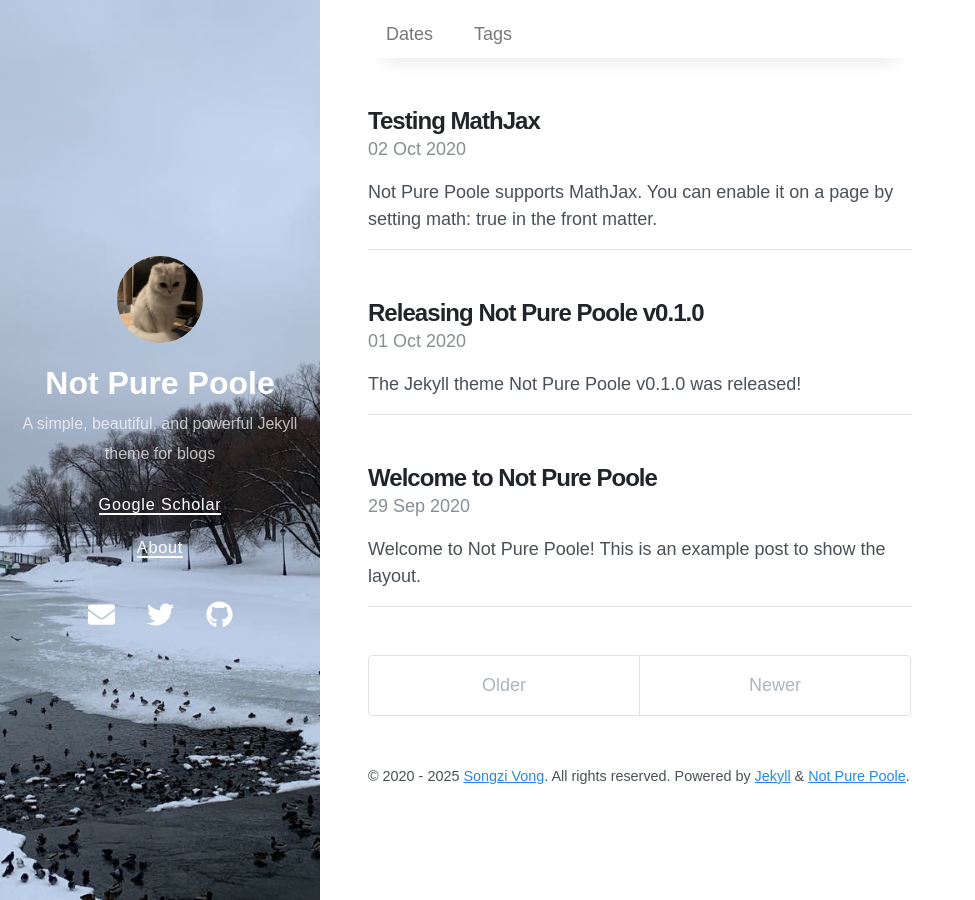
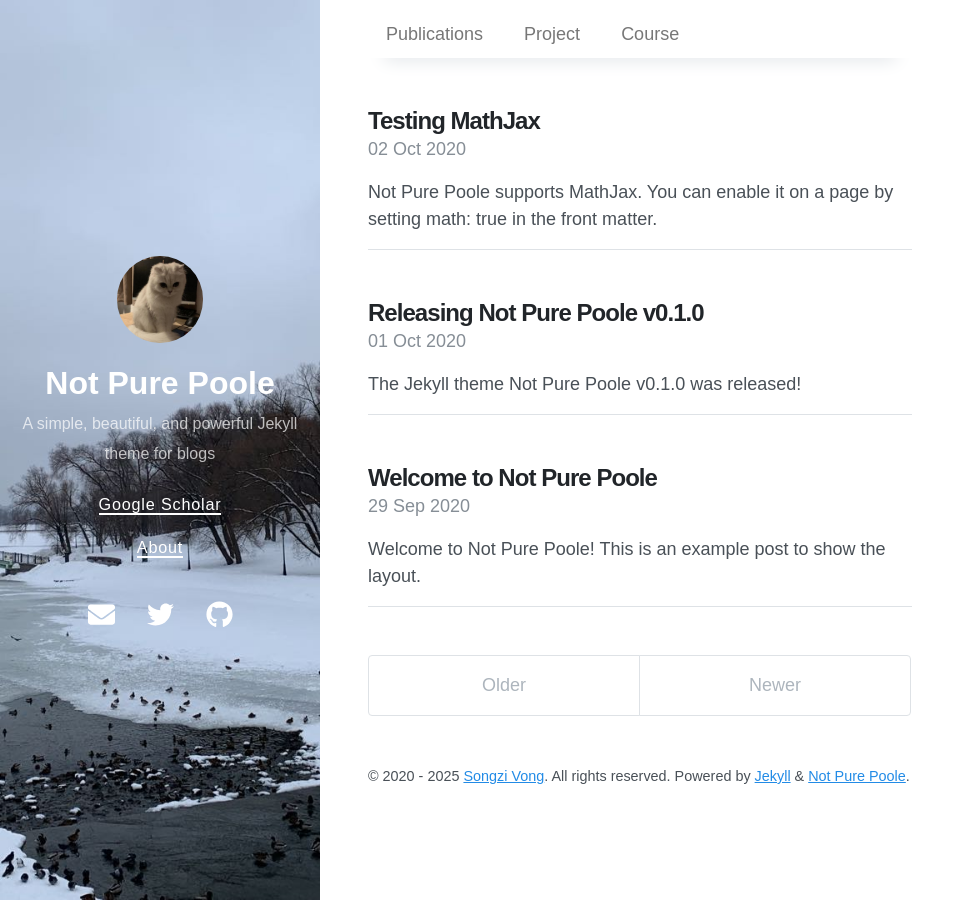
Before and after one commit to JinuGong/JinuGong.github.io, a Jekyll site: the page built from index.html, in a window 1280 px wide. Shown: the whole page, without its empty margins (0-975 px from the left). Built offline with Jekyll 4.4.1, drawn with Linux system fonts in a browser that asks for light colours; nearby versions of some CDN libraries; the list of posts is cut into pages by our own code.

Commit message:
Update archive.yml

```diff
--- a/_data/archive.yml
+++ b/_data/archive.yml
@@ -1,9 +1,13 @@
-- type: dates
-  title: Dates
+- type: publications
+  title: Publications
   url: /dates/
 #- type: categories
 #  title: Categories
 #  url: /categories/
-- type: tags
-  title: Tags
+- type: project
+  title: Project
   url: /tags/
+
+- type: course
+  title: Course
+  url: /dates/
```
